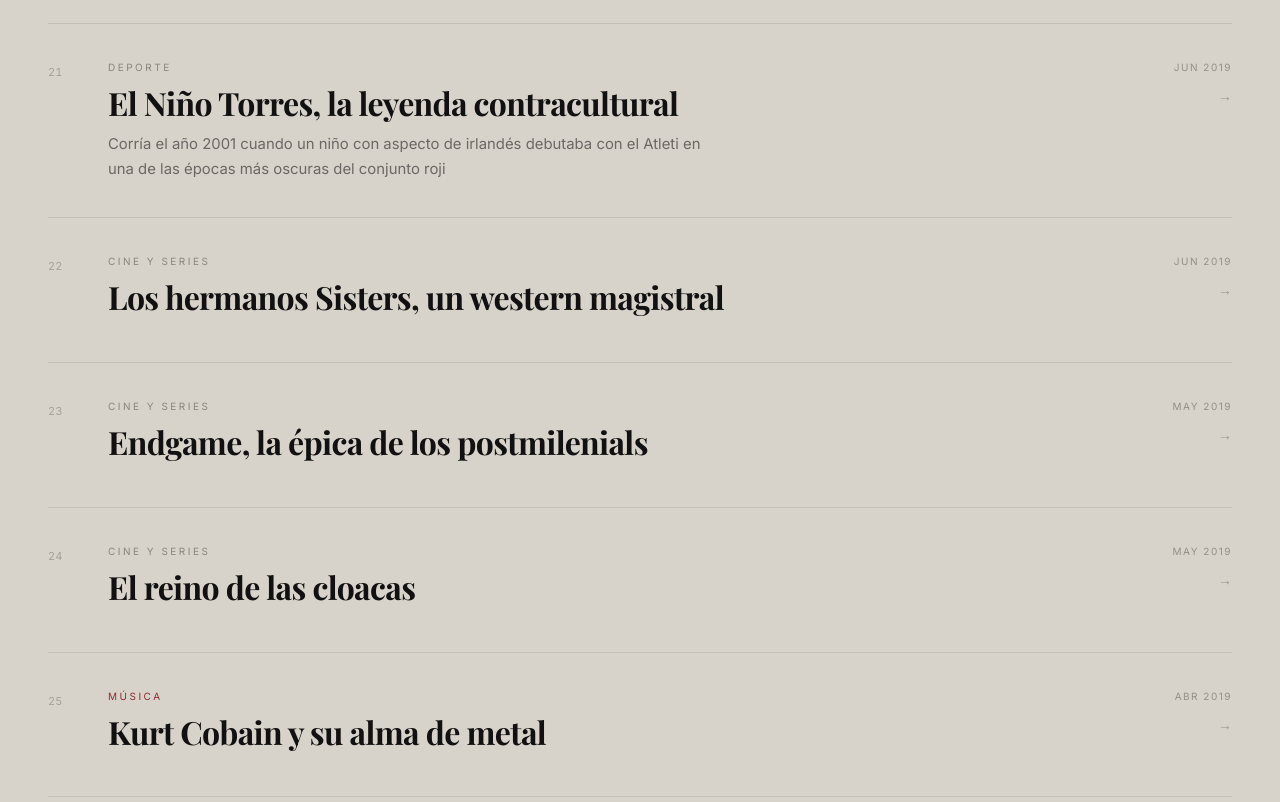
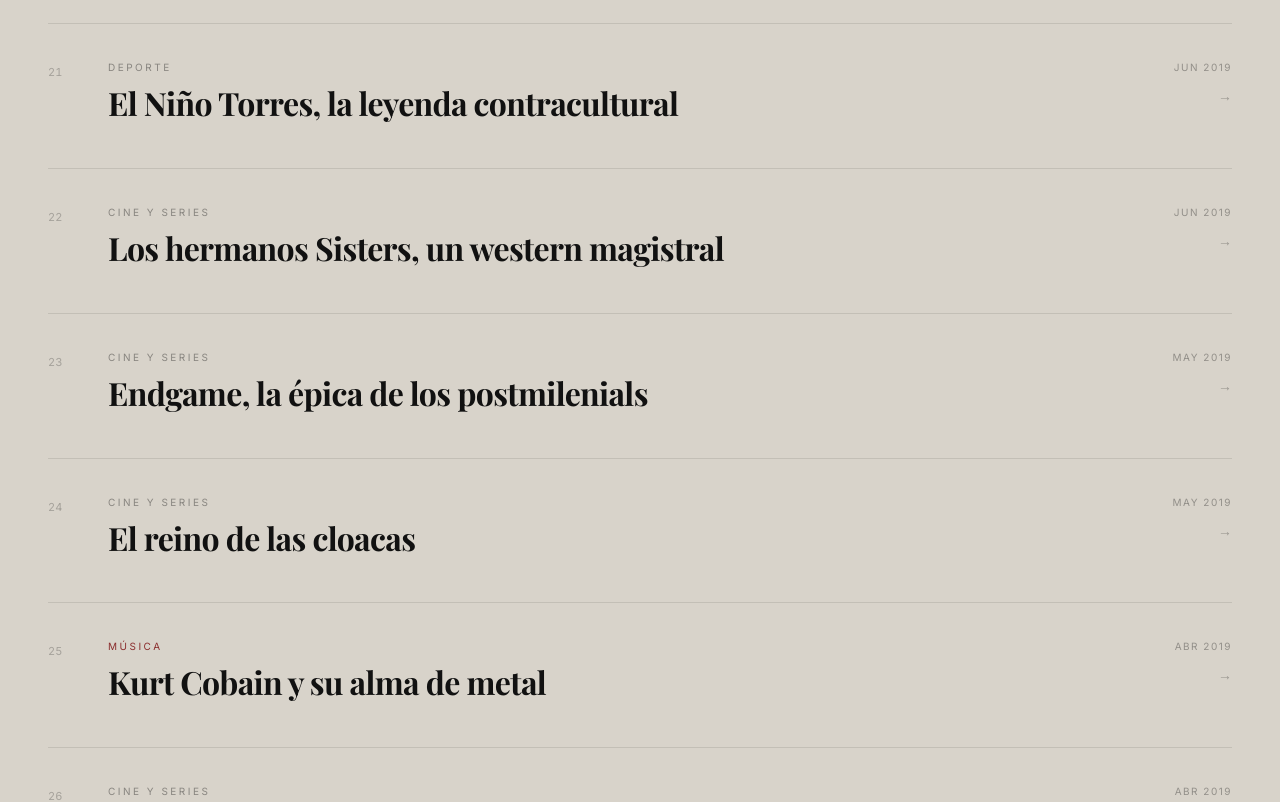
Before and after one commit to cgarcia13garcia/La-claqueta-del-outsider, a Next.js app: page /archivo in a window 1280 px wide. Shown: the part 3240-4042 px from the top of the page. Built offline with nearby package versions, Linux system fonts and the light colour scheme.

Commit message:
fix: quitar excerpt del listado de archivo

```diff
--- a/src/app/archivo/page.tsx
+++ b/src/app/archivo/page.tsx
@@ -116,15 +116,6 @@ export default function ArchivoPage() {
                   }}>
                     {post.title}
                   </h2>
-                  <p style={{
-                    fontFamily: 'var(--font-body)',
-                    fontSize: '0.93rem',
-                    lineHeight: 1.65,
-                    color: 'rgba(17,17,17,0.55)',
-                    maxWidth: '600px',
-                  }}>
-                    {post.excerpt}
-                  </p>
                 </div>
               </div>
               <div style={{ textAlign: 'right', flexShrink: 0 }}>
```
